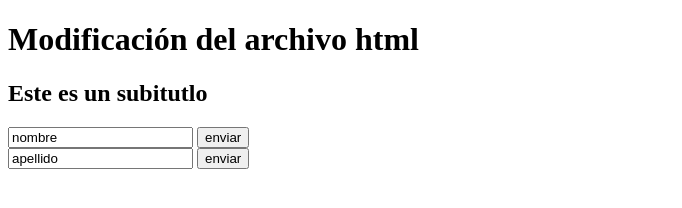
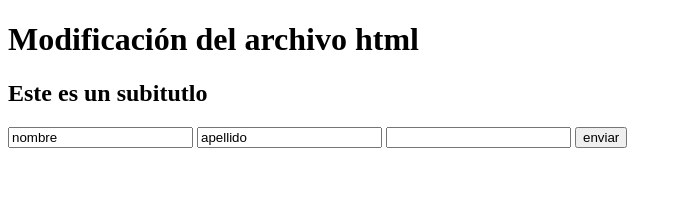
Before and after one commit to IvanRoz/Curso-git, a plain HTML site: page index.html in a window 1280 px wide. Shown: the whole page, without its empty margins (0-682 px from the left). Drawn offline with Linux system fonts and the light colour scheme.

Commit message:
Se agrega campo de edad

```diff
--- a/index.html
+++ b/index.html
@@ -10,10 +10,9 @@
 	<h2>Este es un subitutlo</h2>
 	<form action="#" method="get">
 		<input type="Text" name="firstName" value="nombre">
-		<input type="button" value="enviar"> <br>
 		<input type="Text" name="lastName" value="apellido">
+		<input type="number" name="Age" value="edad">
 		<input type="button" value="enviar">
-
 	</form>
 </body>
 </html>
```
